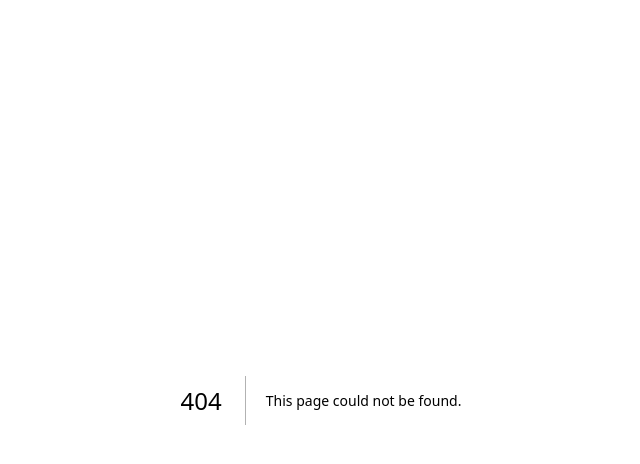
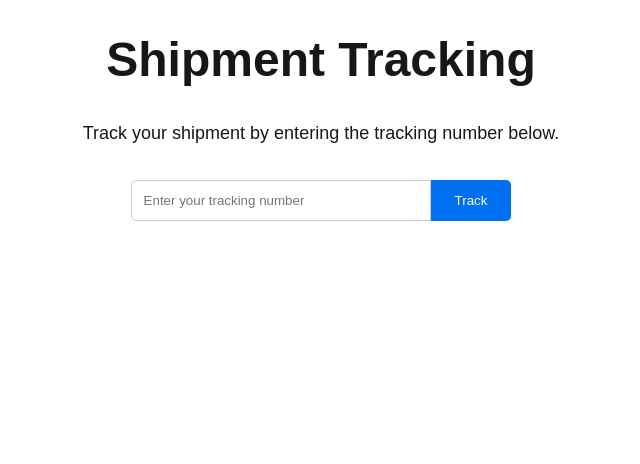
Before and after one commit to syr1u55/nexport-logistics-, a Next.js app: page /tracking in a window 1280 px wide. Before the commit this address had no page. Shown: the top 464 px of the page, without its empty margins (319-959 px from the left). Built offline with nearby package versions, Linux system fonts and the light colour scheme.

Commit message:
Create Shipment Tracking page

```diff
--- a/src/app/page.tsx
+++ b/src/app/page.tsx
@@ -13,6 +13,7 @@ export default function Home() {
           <a href="#services">Services</a>
           <a href="/about">About Us</a>
           <a href="/contact">Contact</a>
+          <a href="/tracking">Tracking</a>
         </nav>
       </header>
 
--- /dev/null
+++ b/src/app/tracking/page.module.css
@@ -0,0 +1,44 @@
+
+.page {
+  padding: 2rem;
+}
+
+.main {
+  max-width: 800px;
+  margin: 0 auto;
+}
+
+.title {
+  font-size: 3rem;
+  margin-bottom: 2rem;
+  text-align: center;
+}
+
+.content p {
+  font-size: 1.125rem;
+  line-height: 1.6;
+  margin-bottom: 1rem;
+  text-align: center;
+}
+
+.form {
+  display: flex;
+  justify-content: center;
+  margin-top: 2rem;
+}
+
+.form input {
+  width: 300px;
+  padding: 0.75rem;
+  border: 1px solid #ccc;
+  border-radius: 5px 0 0 5px;
+}
+
+.form button {
+  background-color: #0070f3;
+  color: #fff;
+  padding: 0.75rem 1.5rem;
+  border: none;
+  border-radius: 0 5px 5px 0;
+  cursor: pointer;
+}
--- /dev/null
+++ b/src/app/tracking/page.tsx
@@ -0,0 +1,19 @@
+
+import styles from "./page.module.css";
+
+export default function Tracking() {
+  return (
+    <div className={styles.page}>
+      <main className={styles.main}>
+        <h1 className={styles.title}>Shipment Tracking</h1>
+        <div className={styles.content}>
+          <p>Track your shipment by entering the tracking number below.</p>
+          <div className={styles.form}>
+            <input type="text" placeholder="Enter your tracking number" />
+            <button type="submit">Track</button>
+          </div>
+        </div>
+      </main>
+    </div>
+  );
+}
```
